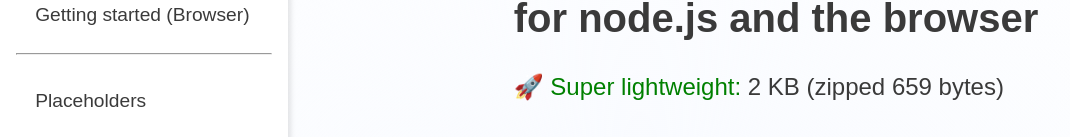
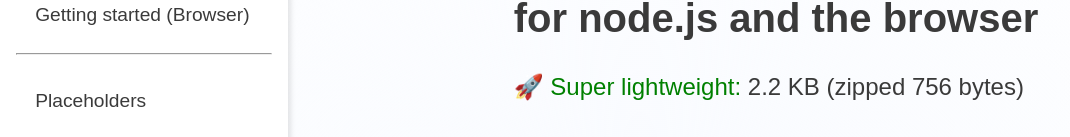
Before and after one commit to KopfdesDaemons/odt-templater-website, an Angular app: page / in a window 1280 px wide. Shown: the part 164-301 px from the top of the page, without its empty margins (0-1070 px from the left). Built offline with nearby package versions, Linux system fonts and the light colour scheme.

Commit message:
update file size

```diff
--- a/src/app/routes/home/home.html
+++ b/src/app/routes/home/home.html
@@ -6,7 +6,7 @@
     </h1>
     <div>
       <span class="super-lightweight">🚀 Super lightweight:</span>
-      <span> 2&nbsp;KB&nbsp;(zipped&nbsp;659&nbsp;bytes)</span>
+      <span> 2.2&nbsp;KB&nbsp;(zipped&nbsp;756&nbsp;bytes)</span>
     </div>
     <div class="install-command-container">
       <span class="install-command" (click)="copyInstallCommand()"
```
